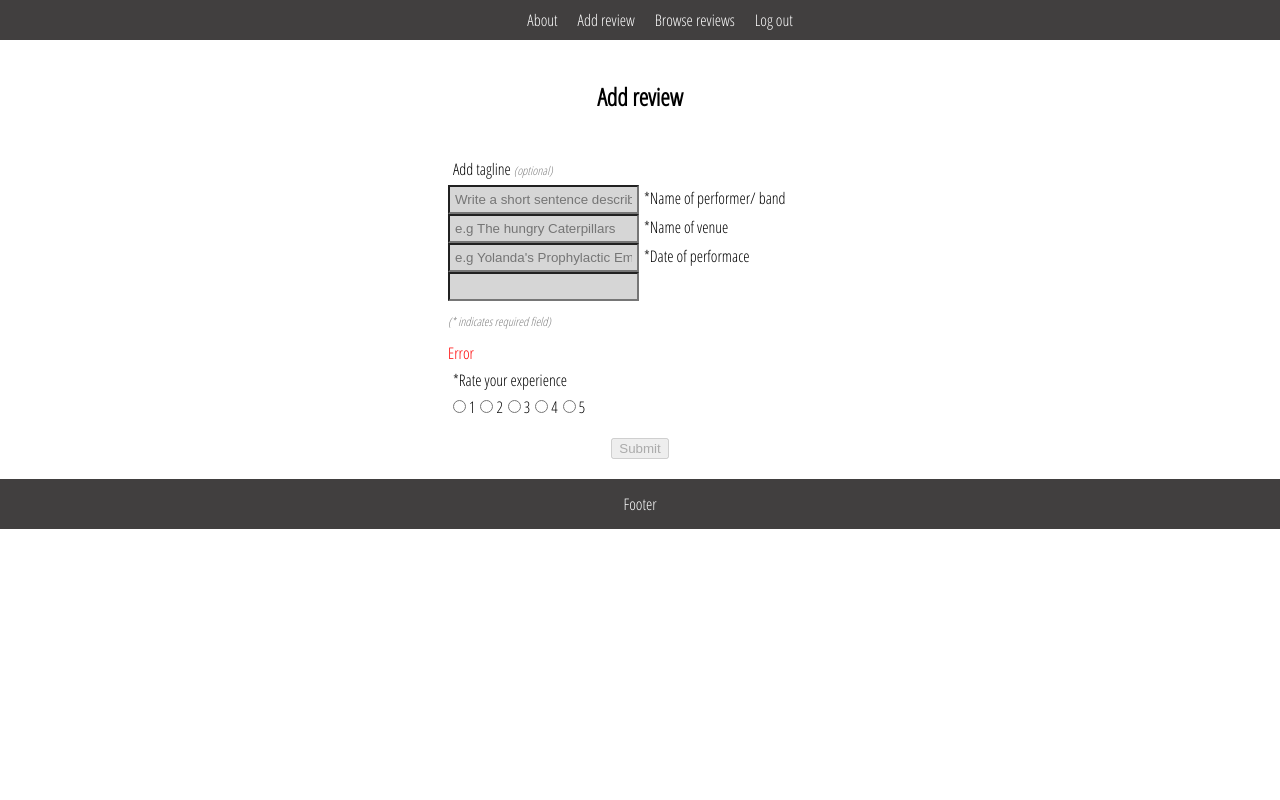
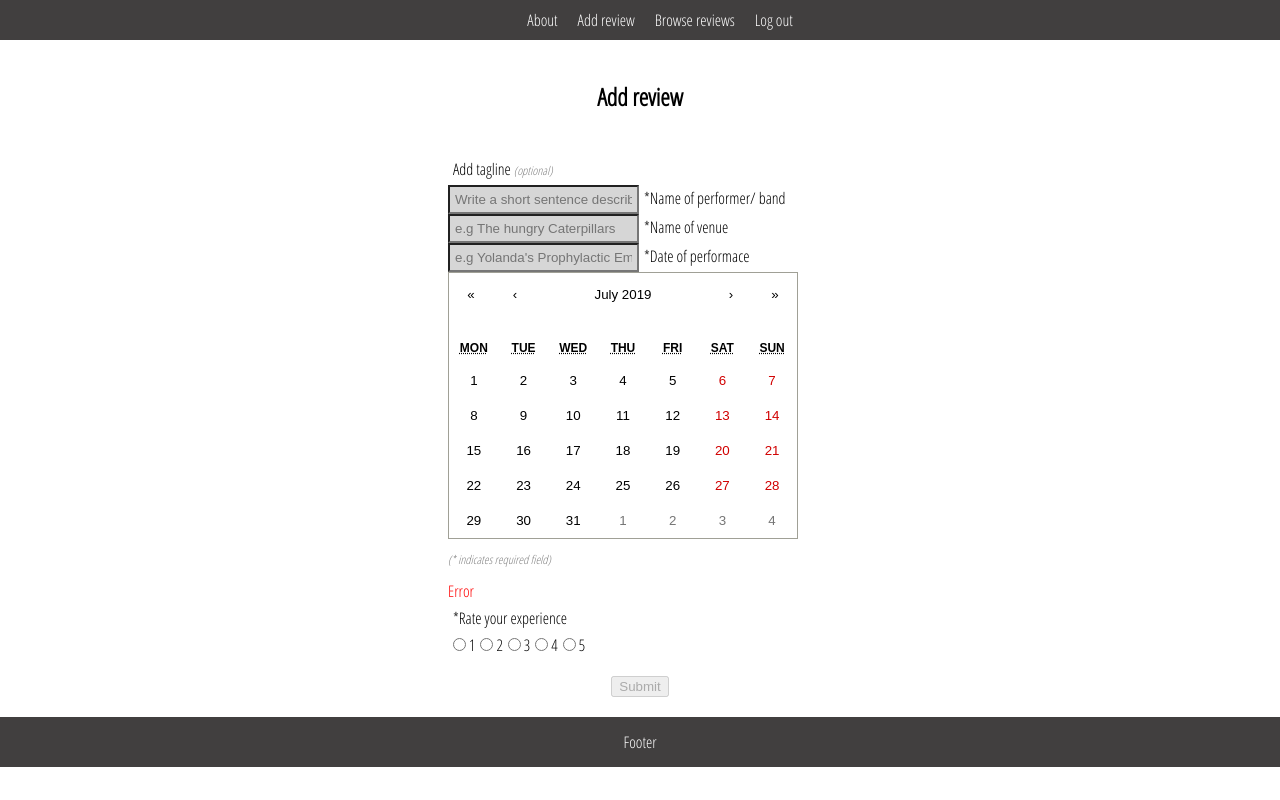
Before and after one commit to BC1985/livemodo, a React (Create React App) app: page /add in a window 1280 px wide. Built offline with nearby package versions, Linux system fonts and the light colour scheme.

Commit message:
Import calendar component

```diff
--- a/src/AddReviewsPage.js
+++ b/src/AddReviewsPage.js
@@ -1,6 +1,7 @@
 import React, { Component } from "react";
 import ErrorMessage from "./ErrorMessage";
 // import ThankYouPage from "./ThankYouPage";
+import Calendar from "react-calendar";
 function validate(venue, bandName) {
   return {
     bandName: bandName.length === 0,
@@ -14,7 +15,8 @@ class AddReviewsPage extends Component {
       tagline: "",
       bandName: "",
       venue: "",
-      showDate: "",
+      currentDate: new Date(),
+      selectedDate: "",
       selectedItem: "",
       showThankYouPage: false,
       errors: { venue: false, bandName: false },
@@ -57,6 +59,10 @@ class AddReviewsPage extends Component {
     this.setState({
       touched: { ...this.state.touched, [field]: true }
     });
+  };
+
+  changeShowDate = e => {
+    this.setState({});
   };
   render() {
     const shouldBeError = field => {
@@ -114,13 +120,19 @@ class AddReviewsPage extends Component {
                 required
               />
               <label>*Date of performace</label>
-              <input
+              <Calendar
+                className="show-date-picker"
+                value={this.state.selectedDate}
+                onChange={this.changeShowDate}
+              />
+              {/* <input
                 type="text"
-                name="showDate"
-                value={this.state.showDate.value}
+                name="date"
+                value={this.state.date.value}
                 onChange={this.changeHandler}
                 required
-              />
+              /> */}
+
               <p style={spanStyle}>(* indicates required field)</p>
               <div>
                 <ErrorMessage />{" "}
```
